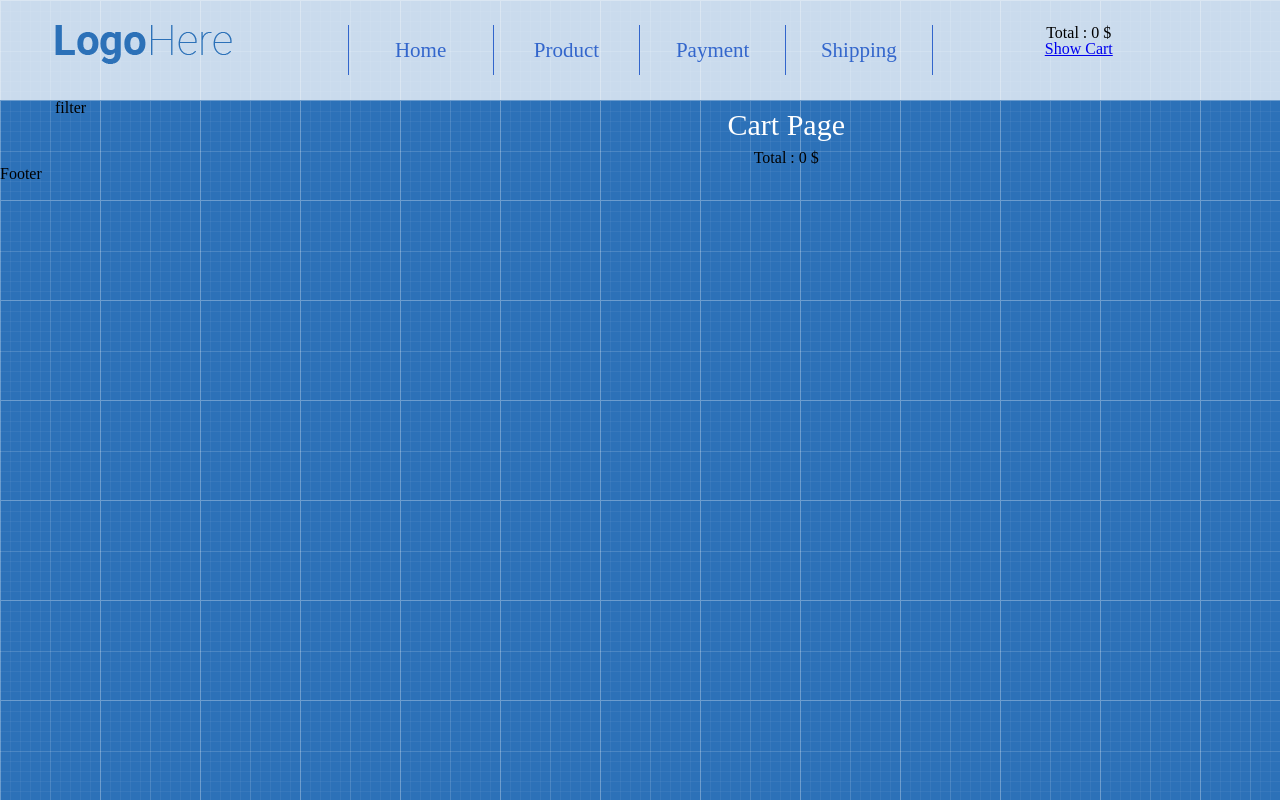
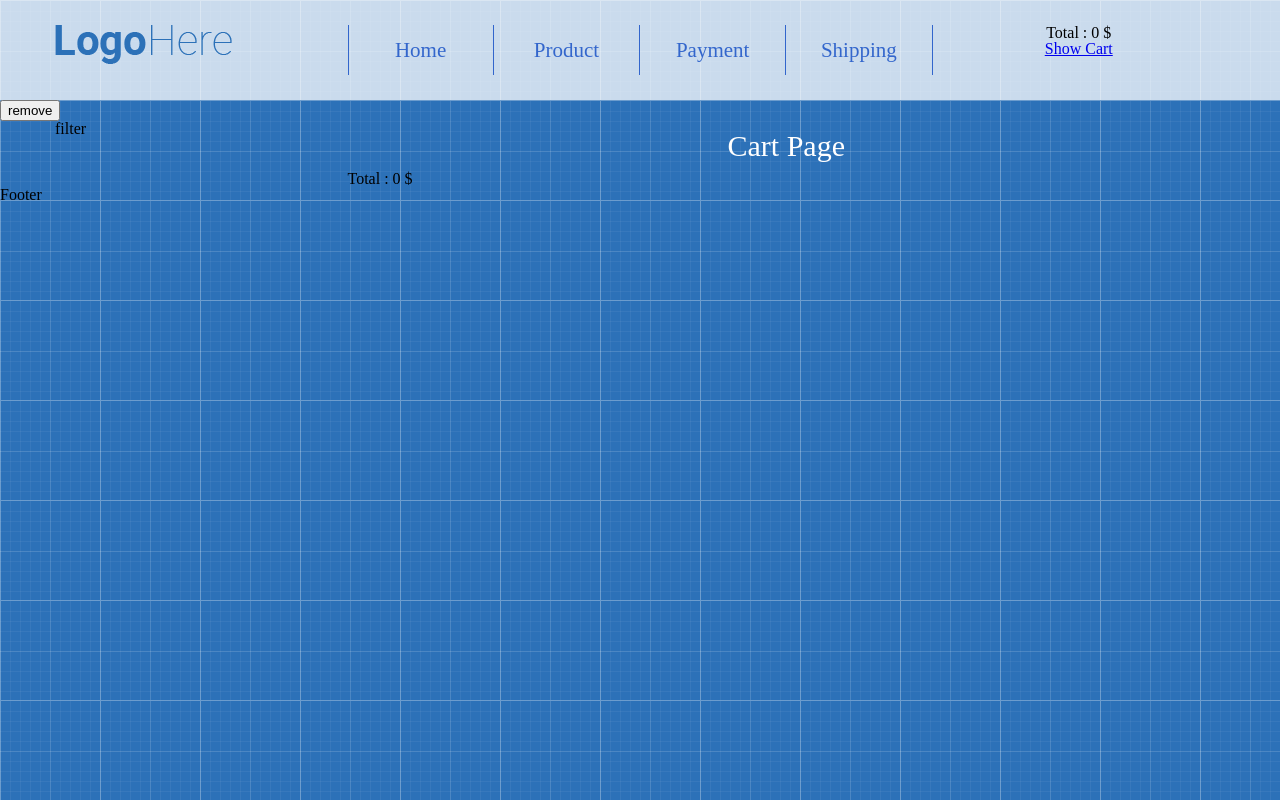
Before and after one commit to KRybiy/shop-project, a React (Create React App) app: page /cart in a window 1280 px wide. Built offline with nearby package versions, Linux system fonts and the light colour scheme.

Commit message:
nothing good

```diff
--- a/src/App/App.js
+++ b/src/App/App.js
@@ -24,12 +24,24 @@ class App extends Component {
         }))
     }
 
+    removeProductFromCart = (productId) => {
+        this.setState((prevState)=>({
+            productsInCart:{
+                ...prevState.productsInCart,
+                [productId]:(prevState.delete[productId]),
+            }
+        }))
+            }
+
+
     render () {
         return (
             <div>
             <Header
                 productsInCart={this.state.productsInCart}
             />
+            <button
+            onClick={()=> {this.removeProductFromCart (this.state.productCount)}}>remove</button>
             <Main
             addProductToCart={this.addProductToCart}
             productsInCart={this.state.productsInCart}
--- a/src/App/Main/CartPage/CartPage.js
+++ b/src/App/Main/CartPage/CartPage.js
@@ -10,7 +10,6 @@ const CartPage = ({
         <div>
             <h1 className="page-title"> Cart Page</h1>
 
-            <div className="cart text-center">
                 <CartProductList
                 productsInCart={productsInCart}
                 CartListItemComponent={CartProductListItemExtended}
@@ -19,7 +18,6 @@ const CartPage = ({
                   <CartTotal
                   productsInCart={productsInCart}
                   />
-                </div>
             </div>
         </div>
 
--- a/src/features/Cart/CartProductList.js
+++ b/src/features/Cart/CartProductList.js
@@ -16,6 +16,7 @@ const CartProductList= ({
                     <CartListItemComponent
                         productCount={productsInCart[productId]}
                         product = {productsMap[productId]}
+                        key={productId}
                     />
                 )
 
```
